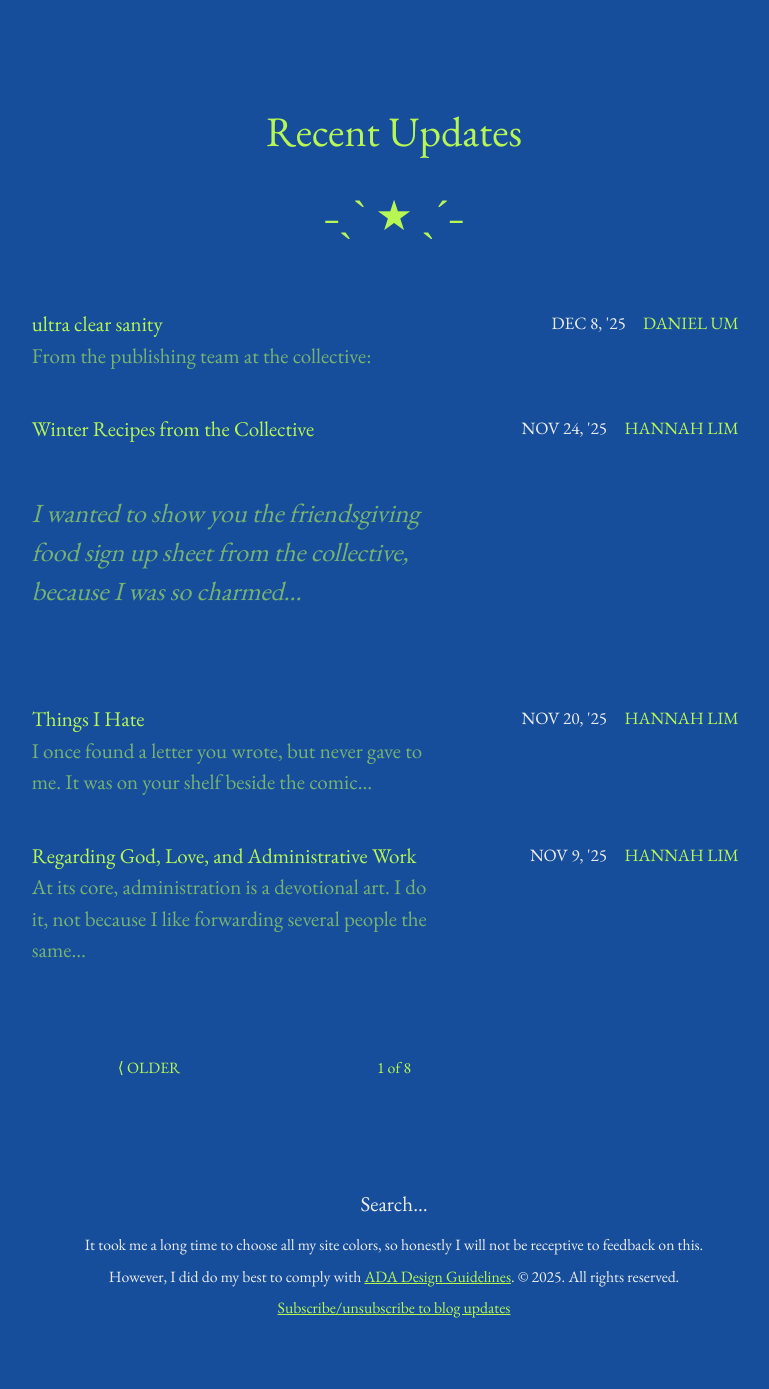
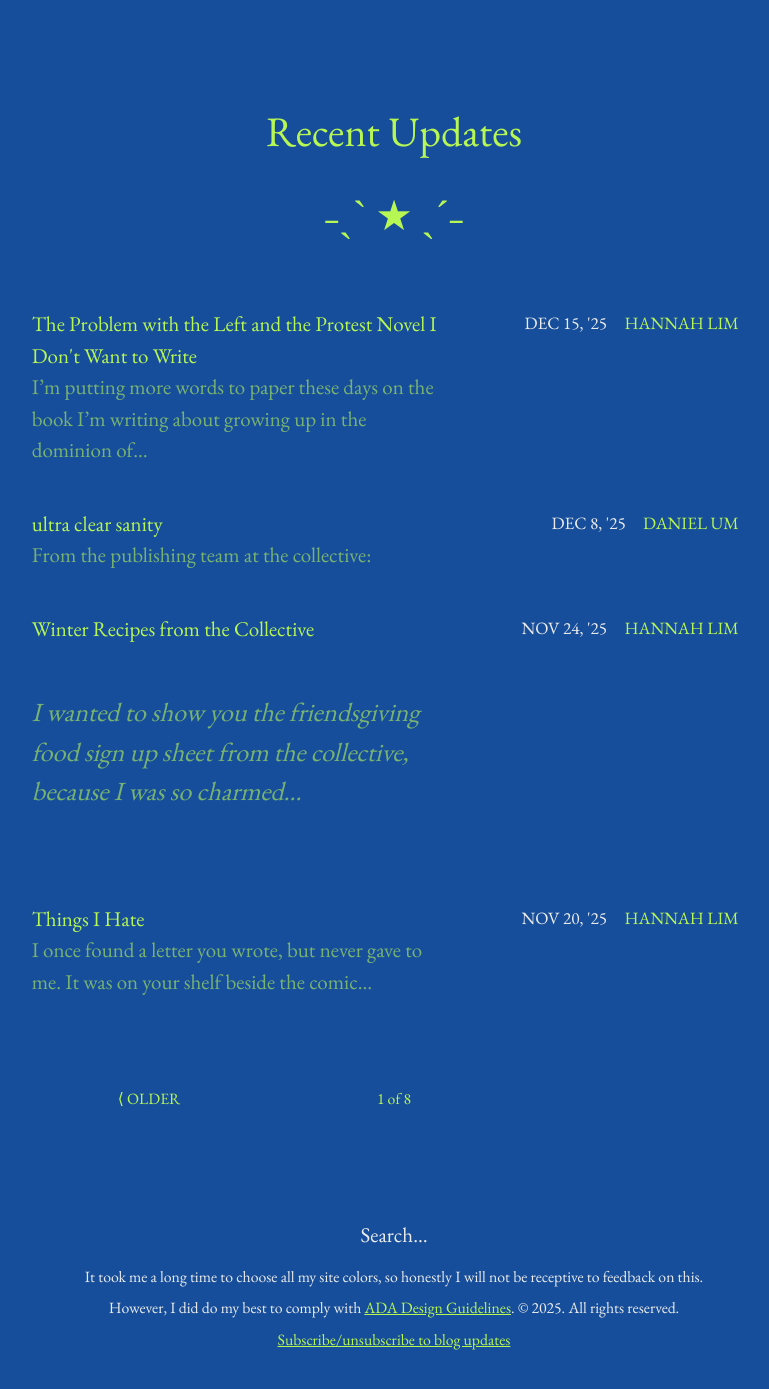
Before and after one commit to limh0228/schemes_and_machinations, a Jekyll site: the page built from index.html, in a window 1280 px wide and 1400 px high, scrolled down 510 px. Shown: the top 1389 px of the window, without its empty margins (246-1015 px from the left). Built offline with Jekyll 4.4.1, drawn with Linux system fonts in a browser that asks for light colours; the list of posts is cut into pages by our own code.

Commit message:
protest novel

```diff
--- /dev/null
+++ b/_posts/2025-12-15-protest-novel.md
@@ -0,0 +1,55 @@
+---
+layout: post
+title: "The Problem with the Left and the Protest Novel I Don't Want to Write"
+author: "Hannah Lim"
+date: 2025-12-15
+published: true
+---
+
+
+
+I'm putting more words to paper these days on the book I'm writing about growing up in the dominion of the Heavenly Father, the Christian God, and my actual Earth Father. In reflections on religion, critiques of oppressive rule are essential mirrors back to humanity -- of which I am a part -- which invented its own governance and subjugation (by the Heavenly Father, or by churches and governments erected in his name). Therefore, the time I spend in the essays railing against God is mental leak from the ideological battle inside myself between warring forces of deference to the ultimate power of love, and freedom I crave from the violence implied by that power (love-power). But critiques of my Earth Father's oppression are different. He is a person I know, and moreover a person who I love. How do I unite these two domains?
+
+<br>
+
+Well, I was reading *Notes of a Native Son* by James Baldwin and the essay "Everybody's Protest Novel" struck me weirdly prescient both of my own relationship to my father and of modern leftist circles. <a href = "{{ "/assets/pdfs/Everybody’s protest novel.pdf" | relative_url }}" >If you're interested to read it, this link takes you to my annotated scan</a>.
+
+<br>
+
+The early iterations of my essays are brutal in their honesty. There is some graphic description I wrote related to beatings I took, bruises, flesh wounds, kneeling, screaming, and these have been redacted and unredacted cyclicly. I'm not uncomfortable about the vulnerability of revealing these scenes, but instead I'm unsure about describing a man through his most violent actions. It's de-humanizing. Imagining (writing, recalling, describing) your flesh father as his worst act is the unconsented apotheosis which strips him of humanity and raises (or lowers, in any case, removes) him from the level of my life on Earth. And since these violations happened in my childhood, imagining the present father to be nothing more than a continuation of the old father further mythologizes him, since my memories of my father (like all memories), are only loosely based in reality. Any description of his cruelty feels lurid and sensational, not just for the obscenity of his violence, but for the parable implied.
+
+<br>
+
+In my adult life, I try to accept the truth laced through the perceptions of a child because I truly think that the only way to stay progressive is to humble yourself before young people and to accept that their reality might be more useful than yours. However, I don't know how much to weigh the perception of the child who was my old self. When I was younger, I hated my dad. I feared him more than God. What did she, the child, know about the humanity of gods or men? What gift was she who withered in panic, prepared to offer to the greater, kinder, gentler world she had dreamed about?
+
+<br>
+
+She had something useful, which was the acute desire for a loving existence. But it was laced through with the darkness, indignity, and righteous anger of a lamb oppressed. She, as James Baldwin put it, accepted the theology that denied her life, and in a very real sense, battled for her humanity according to those brutal criteria bequeathed her at birth. There was a period of years when I thought the only way to be free was to die, and having been stripped of my own beauty, my own power, dread, freedom and fullfillment, I didn't even think dying would be any act of transcendence. As far as I was concerned, I was already dead, and simply had been trapped on Earth. I can't trust my memory to imagine my father correctly, because I was never a child. I was a flesh and blood ghost.
+
+<br>
+
+The leftist urge (of which I am also guilty) to immediately turn against any body suspected of moral infraction is the same sentimental panic of which Baldwin accuses Harriet Beacher Stowe, and though we feel that we are protected in the aegis of "moral high ground", the ledge of that ground is inevitably unstable as sandstone, and self-consuming. Not in the way of the Ouroboros, but in the way of a fire whose life is always, always finite. As Baldwin observes, it is the exact same witch-panic driven by some belief in a compelte system of rights, wrongs, punishment, rewards, and singular, pure "truths" that invented the Christian God in the first place. These kinds of leftists are usually atheists or agnostics, and I wonder if that is why they keep inventing religion. They don't notice how close they are getting to holy war. The total irony escapes them.
+
+<br>
+
+In November, I went to a tech-specific labor organizing conference, and listened to a panel there about reform caucuses, which are smaller parties inside large unions which seek to reform the larger union by democratic ascendance and majority power. Hilariously, and unsurprisingly, some large and established unions have re-invented all the same faults as the systems of power they fight against. Nepotism: the union lead position for one of the unions represnted at that panel had been passed through generations of a single family like a kingdom. Wealth inequality: the union leaders and officers were making six or seven figures while most union members are volunteers, or not paid at all. Standing inertia: the union whose behemoth bureaucracy now itself suspects and quells revolution, and resists change.
+
+<br>
+
+One of the reform caucases was a teacher's caucus in the teacher's union which represented public school teachers. (I don't remember now if it was actually a local chapter for NYS or NYC, but anyway) one controversial opinion of the caucus related to procedures and protections for school teachers in the incidence of ICE officers in the classroom. What do you do if a federal officer comes to take a child in your class? The greater union represented diverse politics, and wouldn't take a stand in this matter in the spirit of representing all its paying constituents -- some unions have active membership fees.
+
+<br>
+
+The system of labor exploitation begets the union, whose corruption itself begets the reform caucus, and as the little-guy-fighting-the-establishment ribbon sash gets passed from hand to hand, we lose track of whose righteous God is the best righteous God. The entire fractal of splitting veins, meanwhile is still contained in the single leaf of capitalism, and more largely, not just capitalism (the market system we've chosen to try this century), but all human systems of scale.
+
+<br>
+
+So, what am I trying to say? What am I trying to say in my protest novel? I don't redact the beatings because I pity my father's de-humanization; I'm worried that some part of me believes he deserves it. A father is a kind of destiny, and as I right this damn book, I am tight-rope crawling between avoidance and fulfillment of that destiny. Descendant from the Greeks, our literary tradition can tell you where this ends.
+
+<br>
+
+Baldwin writes "our humanity is our burden, our life; we need not battle for it; we need only to do what is infinitely more difficult -- that is, accept it." My father and his violence are not something to be overcome nor hated nor battled nor dethroned nor mythologized. My father is a person. I'm made of him in the realest most physical sense, and he is no less made of me. My insistence on any categorization such as "father/daughter", "creator/creation", "oppressor/victim", "right/wrong" is a denial of the truth which might for some time be useful to me as a way of survival, but now I'm 24. I'm trying to love him, which is to say I'm trying to love myself. Leftists, we can't afford to keep excising each other like cancerous moles. There is no tenable socialist revolution which does not imply all the same violence we are escaping. There is a place for anger in reform, but when the anger calls for blood, it is blood within our blood, and dread within our selves. Everything we hate came from within our selves. Even our fathers. Even our kings. Even our religions and markets and slaveries and wars.
+
+<br>
+
+Given all this, how will we ever move forward with reform? I ruled out suicide and patricide (chiral ends), long ago, but what now to do with the remaining pieces of my necessarily bifurcated human heart? I believe that reform has a reproductive relationship to forgiveness. Both birth the other, which form and birth back on itself. Back and forth, the ball bouncing against walls of a match no one can call. Both are faces of our own dread, which we accept in shifting mirrors. We need not mourn our timeless struggle. When does it ever end? Forgiveness is the dry flattening of past lives into tight green blossoms which dare to bloom year after year, in the same exact soil.
--- a/pages/my_content.md
+++ b/pages/my_content.md
@@ -31,6 +31,8 @@ title: Stuff I Make
 [7. [2025-11-09] Regarding God, Love, and Administrative Work]({{ site.baseurl }}{% post_url 2025-11-09-8ball-lovers-zine %})
 
 [8. [2025-11-20] Things I Hate]({{ site.baseurl }}{% post_url 2025-11-20-things-i-hate %})
+
+[9. [2025-12-15] The Problem with the Left and the Protest Novel I Don't Want to Write]({{ site.baseurl }}{% post_url 2025-12-15-protest-novel %})
 
 <br><br>
 
```
Also changed, not shown: 1 other file.
